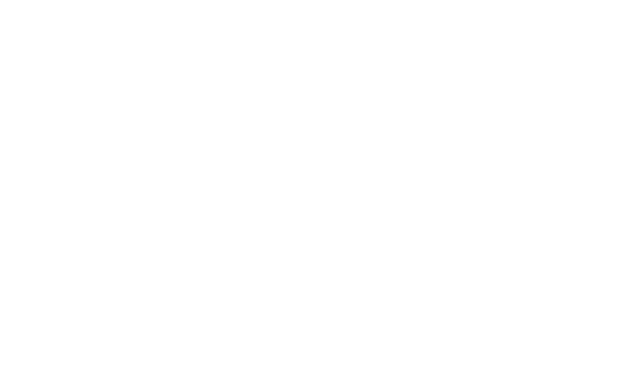
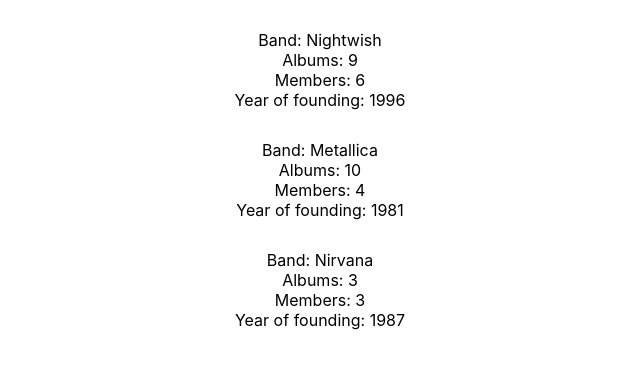
Before and after one commit to KaterinaLupacheva/react-sorting-with-dropdown, a React (Create React App) app: page / in a window 1280 px wide. Shown: the top 368 px of the page, without its empty margins (320-960 px from the left). Built offline with nearby package versions, Linux system fonts and the light colour scheme.

Commit message:
render array

```diff
--- a/src/App.js
+++ b/src/App.js
@@ -3,18 +3,21 @@
 
 const bands = [
   {
+    id: 1,
     name: 'Nightwish',
     albums: 9,
     members: 6,
     formed_in: 1996,
   },
   {
+    id: 2,
     name: 'Metallica',
     albums: 10,
     members: 4,
     formed_in: 1981,
   },
   {
+    id: 3,
     name: 'Nirvana',
     albums: 3,
     members: 3,
@@ -23,7 +26,18 @@
 ];
 
 function App() {
-  return <div className="App"></div>;
+  return (
+    <div className="App">
+      {bands.map(band => (
+        <div key={band.id} style={{ margin: '30px' }}>
+          <div>{`Band: ${band.name}`}</div>
+          <div>{`Albums: ${band.albums}`}</div>
+          <div>{`Members: ${band.members}`}</div>
+          <div>{`Year of founding: ${band.formed_in}`}</div>
+        </div>
+      ))}
+    </div>
+  );
 }
 
 export default App;
```
Also changed, not shown: src/logo.svg (deleted).
